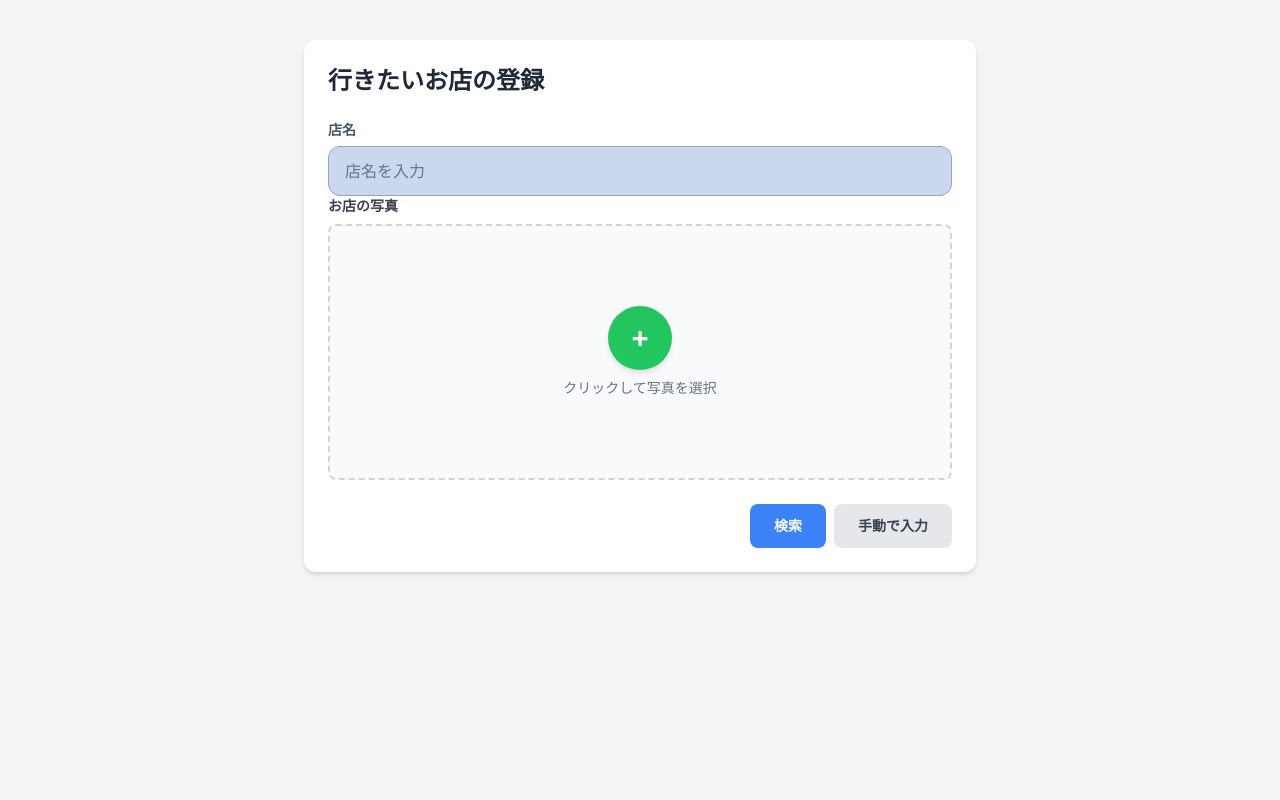
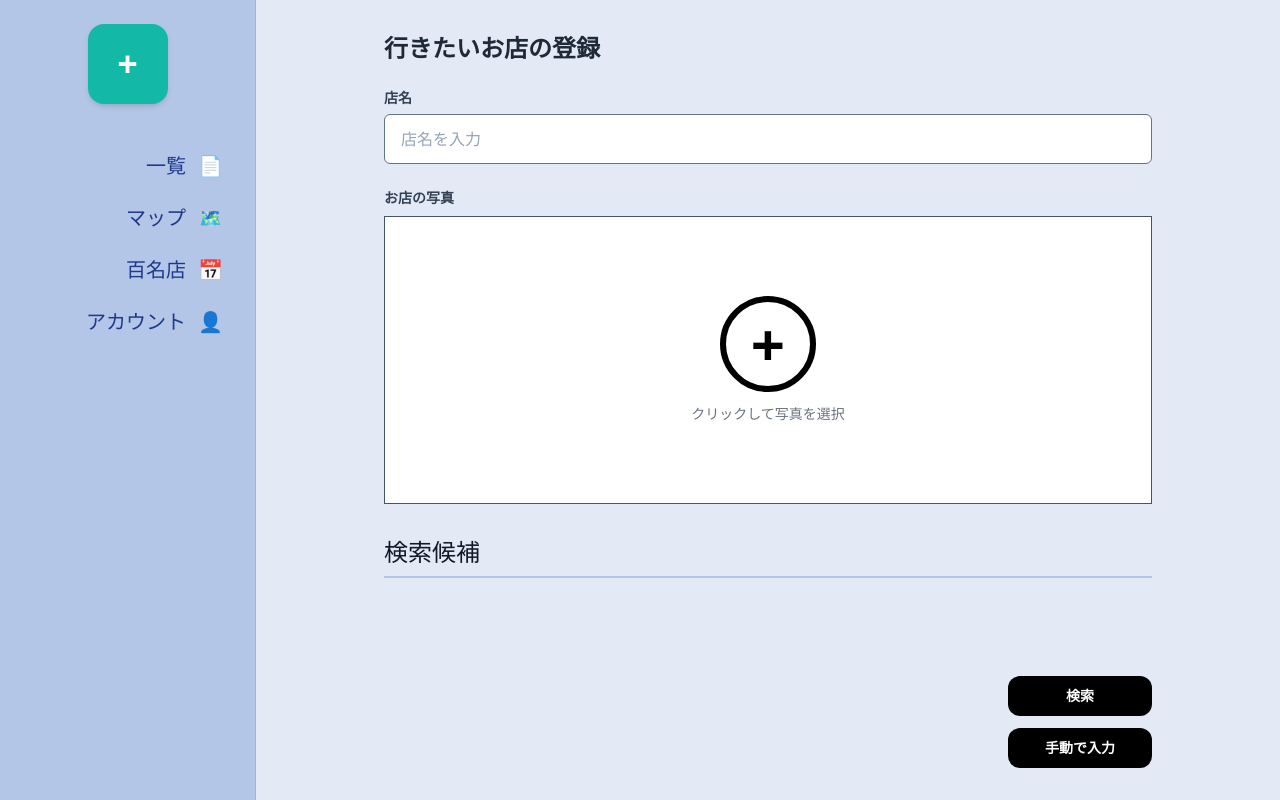
Before and after one commit to pharaoh1205/Original-Product, a Laravel app: page /stores/new in a window 1280 px wide. Run offline with Laravel 12, Linux system fonts and the light colour scheme; some libraries are stand-ins or nearby versions.

Commit message:
登録画面HTML画面整形完了

```diff
--- a/app/Http/Controllers/External/LlmController.php
+++ b/app/Http/Controllers/External/LlmController.php
@@ -32,7 +32,7 @@ class LlmController extends Controller
             }
 
             // 第2引数で「デフォルト値」を保証
-            $geminiModel = 'gemini-3.8-flash';
+            $geminiModel = 'gemini-3.5-flash-lite';
             $geminiUrl = "https://generativelanguage.googleapis.com/v1beta/models/{$geminiModel}:generateContent?key=" . urlencode($geminiApiKey);
 
             $prompt = "次のOCRテキストから飲食店・店舗の「店名」だけを抽出してください。\n"
--- a/app/Http/Controllers/StoreController.php
+++ b/app/Http/Controllers/StoreController.php
@@ -95,40 +95,47 @@ class StoreController extends Controller
 
 
         // ❷【本番保存】文字列と一時パスを受け取り、S3でファイルを移動してDBに保存する
-    public function store(Request $request)
-    {
-        // 1. バリデーションに memo と opening_hours を追加する
+    public function store(Request $request){
+        // 文字揺れの原因究明
+        // \Log::info('store_name check:', ['store_name' => $request->input('store_name')]);
+
+        // 左側の'google_maps_url'はnameの中身
         $request->validate([
-            'store_name'    => 'required|string|max:255',
-            'temp_path'     => 'required|string',
-            'memo'          => 'nullable|string', // 追加
-            'opening_hours' => 'nullable|string', // 追加
-            'route'        => 'nullable|string|url',
+            'store_name'      => 'required|string|max:255',
+            'temp_path'       => 'nullable|string',
+            'memo'            => 'nullable|string', // 追加
+            'opening_hours'   => 'nullable|string', // 追加
+            'google_maps_url' => 'nullable|string|url',
         ]);
 
         $tempPath = $request->input('temp_path');
+        $finalPath = null;
 
+        if (!empty($tempPath)) {
             if (Storage::disk('s3')->exists($tempPath)) {
                 $filename = basename($tempPath);
                 $finalPath = 'stores/' . $filename;
 
                 Storage::disk('s3')->move($tempPath, $finalPath);
+            } else {
+                return back()
+                    ->withInput()
+                    ->withErrors(['temp_path' => '画像の一時保存データが見つかりませんでした。もう一度やり直してください。']);
+            }
+        }
 
+        \Log::info('before create:', ['store_name' => $request->input('store_name')]);
         // create() メソッド: 渡された連想配列をもとに、新しいレコード（行）をデータベースに1件追加（INSERT）するメソッド
         Store::create([
-                'store_name'    => $request->input('store_name'),
-                'image_path'    => $finalPath,
-                'memo'          => $request->input('memo'),          // 追加
-                'opening_hours' => $request->input('opening_hours'), // 追加
-                'route'         => $request->input('route'),
+            'store_name'      => $request->input('store_name'),
+            'image_path'      => $finalPath, // 画像なしの場合は null
+            'memo'            => $request->input('memo'),          // 追加
+            'opening_hours'   => $request->input('opening_hours'), // 追加
+            'google_maps_url' => $request->input('google_maps_url'),
             // image_path などの左側（キー）が、データベース（stores テーブル）のカラム名を表している
         ]);
-        } else {
-            return back()->withErrors(['temp_path' => '画像の一時保存データが見つかりませんでした。もう一度やり直してください。']);
-        }
 
         return redirect()->route('stores.create')->with('success', '情報を正式に登録しました！');
     }
 
-
 }
--- a/resources/views/stores/create.blade.php
+++ b/resources/views/stores/create.blade.php
@@ -9,63 +9,98 @@
     <script src="https://cdn.tailwindcss.com"></script>
 </head>
 
-<body class="bg-gray-100 min-h-screen py-10">
+<body class="bg-[#e3eaf5] min-h-screen flex">
+    <!-- 左側サイドバー -->
+    <aside class="w-64 shrink-0 bg-[#b4c6e7] min-h-screen p-6 flex flex-col justify-between border-r border-[#9fb5de]">
+        <div>
+            <!-- プラスアイコン -->
+            <div class="flex justify-center mb-12">
+                <a href="{{ route('stores.create') }}" class="w-20 h-20 bg-teal-500 rounded-2xl flex items-center justify-center text-white text-4xl font-bold shadow-md cursor-pointer hover:bg-teal-600 transition">
+                    +
+                </a>
+            </div>
+            <!-- メニュー項目 -->
+            <nav class="space-y-6 pr-2">
+                <a href="{{ route('stores.index') }}" class="flex items-center justify-end text-xl text-[#1e3a8a] font-medium hover:text-teal-700 transition">
+                    <span>一覧</span>
+                    <span class="ml-3">📄</span>
+                </a>
+                <a href="{{ route('map.index') }}" class="flex items-center justify-end text-xl text-[#1e3a8a] font-medium hover:text-teal-700 transition">
+                    <span>マップ</span>
+                    <span class="ml-3">🗺️</span>
+                </a>
+                <a href="{{ route('show.best100') }}" class="flex items-center justify-end text-xl text-[#1e3a8a] font-medium hover:text-teal-700 transition">
+                    <span>百名店</span>
+                    <span class="ml-3">📅</span>
+                </a>
+                <a href="{{ route('show.account') }}" class="flex items-center justify-end text-xl text-[#1e3a8a] font-medium hover:text-teal-700 transition">
+                    <span>アカウント</span>
+                    <span class="ml-3">👤</span>
+                </a>
+            </nav>
+        </div>
+    </aside>
 
-    <div class="max-w-2xl mx-auto p-6 bg-white rounded-xl shadow-md">
-        <h2 class="text-2xl font-bold mb-6 text-gray-800">行きたいお店の登録</h2>
+    <!-- メインコンテンツエリア -->
+    <main class="flex-1 min-w-0 px-8 py-8 flex flex-col justify-between">
+        <div class="max-w-3xl w-full mx-auto space-y-6">
+            <h2 class="text-2xl font-bold text-gray-800">行きたいお店の登録</h2>
 
-        {{-- 仮で作成した検索文字入力欄 --}}
+            <!-- セッションに保存された「成功メッセージ（success）」が存在する場合、緑色の成功アラートとして画面に表示する処理 -->
+            @if(session('success'))
+            <div class="bg-green-100 border border-green-400 text-green-700 px-4 py-3 rounded">
+                {{ session('success') }}
+            </div>
+            @endif
+
+            {{-- 店名入力欄 --}}
             <div>
-            <label for="store-search-input" class="block text-sm font-bold text-slate-600 mb-1.5">
+                <label for="store-search-input" class="block text-sm font-bold text-slate-700 mb-1.5">
                     店名
                 </label>
                 <input
                     type="text"
                     id="store-search-input"
                     placeholder="店名を入力"
-                class="w-full px-4 py-3 bg-[#b4c6e7]/70 border border-slate-400 rounded-xl text-gray-800 placeholder-slate-500 focus:outline-none focus:ring-2 focus:ring-blue-500 focus:bg-white transition">
+                    class="w-full px-4 py-3 bg-white border border-slate-500 rounded-md text-gray-800 placeholder-slate-400 focus:outline-none focus:ring-2 focus:ring-blue-500 transition">
             </div>
 
-        <!-- セッションに保存された「成功メッセージ（success）」が存在する場合、緑色の成功アラートとして画面に表示する処理 -->
-        @if(session('success'))
-        <div class="bg-green-100 border border-green-400 text-green-700 px-4 py-3 rounded mb-4">
-            {{ session('success') }}
-        </div>
-        @endif
-
-        {{-- 最終的な保存処理（POST）を送るフォーム --}}
-        <div class="space-y-6">
             {{-- 写真の選択 ＆ プレビューエリア --}}
             <div>
-                <label class="block text-sm font-bold text-gray-700 mb-2">お店の写真</label>
-                <div class="relative w-full h-64 bg-gray-50 border-2 border-dashed border-gray-300 rounded-lg flex items-center justify-center cursor-pointer overflow-hidden" id="drop-zone">
+                <label class="block text-sm font-bold text-slate-700 mb-2">お店の写真</label>
+                <div class="relative w-full h-72 bg-white border border-slate-600 flex items-center justify-center cursor-pointer overflow-hidden" id="drop-zone">
                     <img id="preview-image" src="#" alt="プレビュー" class="absolute inset-0 w-full h-full object-cover hidden">
                     <div id="upload-status" class="absolute inset-0 bg-white bg-opacity-80 flex items-center justify-center text-gray-600 font-bold hidden">
                         S3へ一時アップロード中...
                     </div>
                     <div id="placeholder-content" class="flex flex-col items-center">
-                        <div class="w-16 h-16 bg-green-500 rounded-full flex items-center justify-center text-white text-3xl font-bold shadow-md">+</div>
-                        <span class="text-sm text-gray-500 mt-2">クリックして写真を選択</span>
+                        <div class="w-24 h-24 border-[6px] border-black rounded-full flex items-center justify-center text-black text-6xl font-bold leading-none">+</div>
+                        <span class="text-sm text-gray-500 mt-3">クリックして写真を選択</span>
                     </div>
                     <input type="file" id="store_image_file" accept="image/*" class="absolute inset-0 opacity-0 cursor-pointer">
                 </div>
             </div>
 
+            {{-- 検索候補セクション --}}
+            <div class="pt-2">
+                <div class="flex items-center gap-4 border-b-2 border-[#b4c6e7] pb-2">
+                    <h3 class="text-2xl font-medium text-gray-900 shrink-0">検索候補</h3>
+                </div>
                 <!-- 検索候補（結果）を表示するエリア -->
-            <div id="search-results" style="margin-top: 10px;"></div>
+                <div id="search-results" class="mt-2"></div>
+            </div>
+        </div>
 
-            {{-- ▼ 【変更】「登録する」ボタンを消し、右下の「検索」「手動で入力」ボタンのみを配置 --}}
-            <div class="flex items-center justify-end space-x-2">
-                <!-- <a href="#" id="search-btn" class="btn btn-primary bg-blue-500 text-white py-3 px-6 rounded-lg font-bold hover:bg-blue-600 transition text-sm text-center">
+        {{-- 右下の「検索」「手動で入力」ボタン --}}
+        <div class="max-w-3xl w-full mx-auto pt-8 flex flex-col items-end space-y-3">
+            <button type="button" id="search-btn" class="w-36 bg-black text-white py-2.5 px-6 rounded-xl font-bold hover:bg-gray-800 transition text-sm text-center">
                 検索
-                </a> -->
-                <!-- 検索ボタン -->
-                <button type="button" id="search-btn" class="btn btn-primary bg-blue-500 text-white py-3 px-6 rounded-lg font-bold hover:bg-blue-600 transition text-sm text-center">検索</button>
-                <a href="{{ route('stores.finalcreate') }}" id="manual-input-btn" class="bg-gray-200 text-gray-700 py-3 px-6 rounded-lg font-bold hover:bg-gray-300 transition text-sm text-center">
+            </button>
+            <a href="{{ route('stores.finalcreate') }}" id="manual-input-btn" class="w-36 bg-black text-white py-2.5 px-6 rounded-xl font-bold hover:bg-gray-800 transition text-sm text-center">
                 手動で入力
             </a>
         </div>
-        </div>
+    </main>
 
     <script>
         document.getElementById('store_image_file').addEventListener('change', function(event) {
--- a/resources/views/stores/finalcreate.blade.php
+++ b/resources/views/stores/finalcreate.blade.php
@@ -80,7 +80,7 @@
                 <!-- 経路（GoogleマップURLを初期値としてセット） -->
                 <div class="mb-4">
                     <label class="block text-xs font-bold text-gray-500 mb-1">経路</label>
-                    <input type="text" name="route" value="{{ $mapUrl ?? '' }}" placeholder="Place IDを使ってGoogleマップのURLを自動生成" class="w-full bg-blue-100/60 border border-blue-300 rounded-md p-2.5 text-red-500 placeholder-red-500 focus:outline-none focus:ring-2 focus:ring-blue-400">
+                    <input type="text" name="google_maps_url" value="{{ $mapUrl ?? '' }}" placeholder="Place IDを使ってGoogleマップのURLを自動生成" class="w-full bg-blue-100/60 border border-blue-300 rounded-md p-2.5 text-red-500 placeholder-red-500 focus:outline-none focus:ring-2 focus:ring-blue-400">
                 </div>
 
                 <!-- 営業時間 -->
```
Lines whose indentation alone changed are shown as unchanged.
